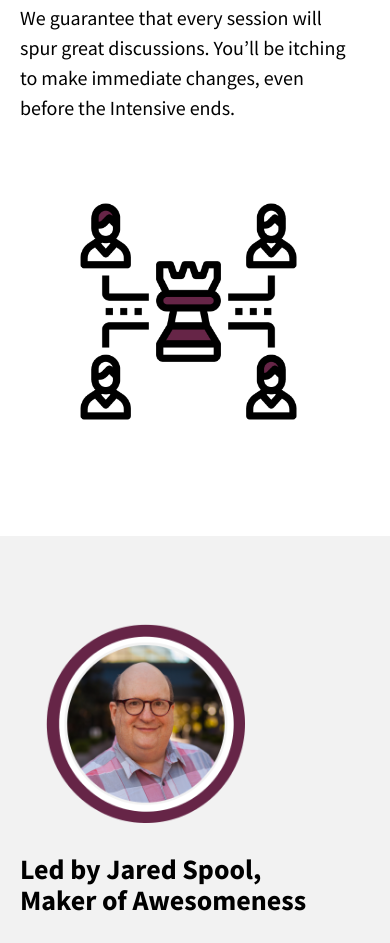
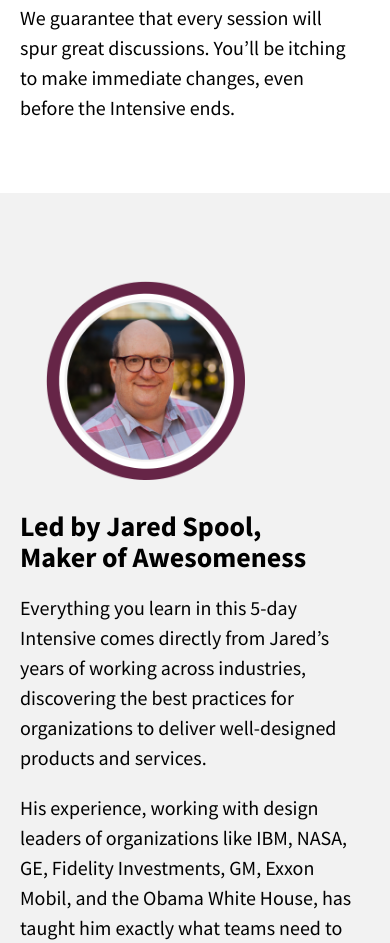
Before and after one commit to uie-admin/intensiveAATUR, a plain HTML site: page index.html in a window 390 px wide. Shown: the part 9073-10016 px from the top of the page. Drawn offline with Linux system fonts and the light colour scheme; a web font is replaced by a local one.

Commit message:
added hide-on-mobile class to chess img

```diff
--- a/index.html
+++ b/index.html
@@ -324,7 +324,7 @@
 
                 </div>
                 <div class="sec-il">
-                    <img src="images-aatur/Research-team.png" alt="For people in a circle connected with a line. Line art. " srcset="" class="chess img-resp">
+                    <img src="images-aatur/Research-team.png" alt="For people in a circle connected with a line. Line art. " srcset="" class="hide-on-mobile chess img-resp">
                 </div>
             </div>
         </div>
```
